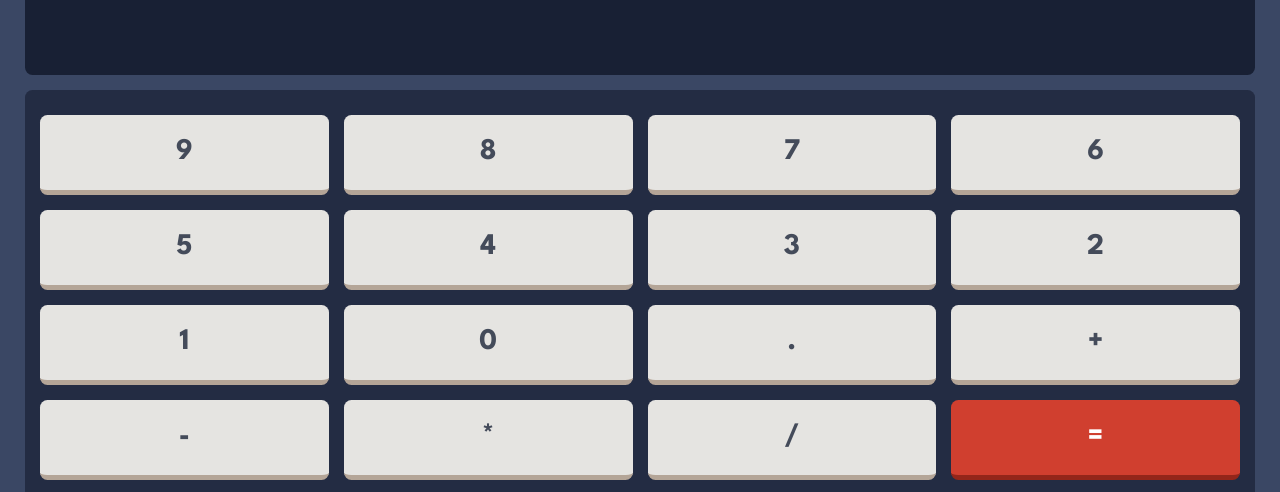
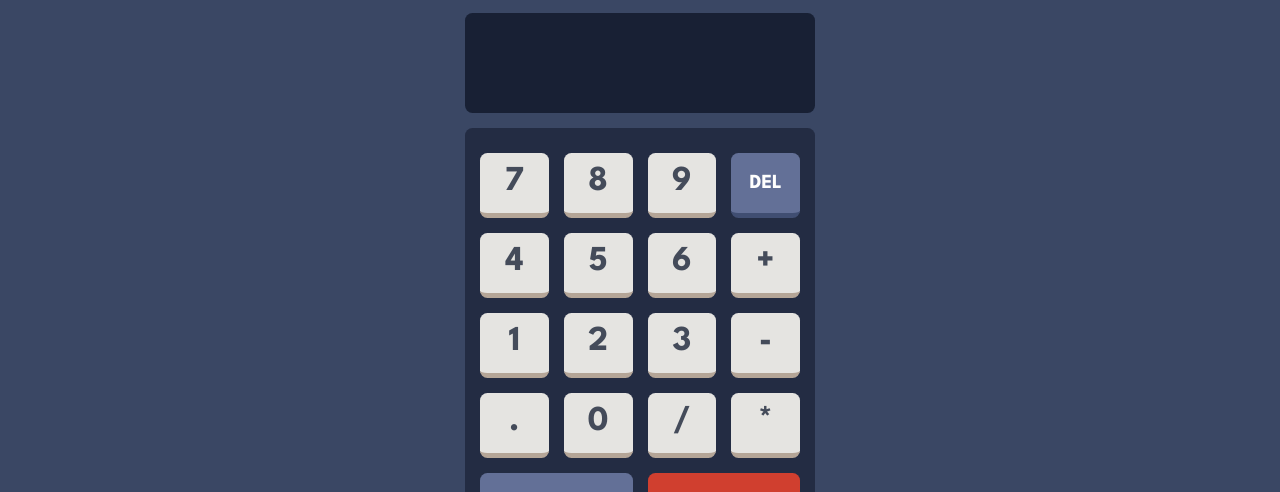
Before and after one commit to Daniel-Ezekiel/calculator, a website: page index.html in a window 1280 px wide. Shown: the part 145-637 px from the top of the page. Drawn offline with Linux system fonts and the light colour scheme.

Commit message:
style: finalised styles for calculator app using tailwindcss

```diff
--- a/index.html
+++ b/index.html
@@ -30,7 +30,7 @@
     <main
       class="bg-main-1 min-h-[100vh] grid grid-cols-1 justify-center items-center p-5"
     >
-      <div class="calculator">
+      <div class="calculator md:w-[35rem] mx-auto">
         <section class="grid grid-cols-2">
           <h1 class="font-bold text-[3rem] text-white">calc</h1>
 
@@ -40,11 +40,12 @@
             <div
               class="relative flex items-center w-[8rem] m-auto p-1 bg-toggle-1 rounded-full"
             >
-              <span class="absolute w-1/3 top-[-2rem] text-center text-[1.5rem]"
+              <span
+                class="absolute w-1/3 top-[-2rem] left-[0] text-center text-[1.5rem]"
                 >1</span
               >
               <span
-                class="absolute w-1/3 top-[-2rem] left-[50%] right-[50%] text-center text-[1.5rem]"
+                class="absolute w-1/3 top-[-2rem] left-[50%] translate-x-[-50%] text-center text-[1.5rem]"
                 >2</span
               >
               <span
@@ -59,100 +60,118 @@
         <section>
           <input
             type="number"
-            disabled
-            class="screen w-full rounded-xl h-[10rem] mt-4 bg-screen-1"
+            readonly
+            class="screen w-full rounded-xl h-[10rem] mt-4 bg-screen-1 text-5xl"
           />
 
           <div
             class="calculator-nums grid grid-cols-4 grid-rows-5 gap-3 mt-3 p-3 py-5 bg-toggle-1 rounded-xl"
           >
             <span
-              class="num bg-key3-bg-2 border-b-5 border-key3-shadow-1 p-3 rounded-xl font-bold text-grayish-blue text-[3rem] text-center uppercase"
+              class="num col-start-3 row-start-1 flex justify-center items-center h-[6.5rem] bg-key3-bg-2 border-b-5 border-key3-shadow-1 rounded-xl font-bold text-grayish-blue text-5xl text-center uppercase cursor-pointer"
+              role="button"
             >
               9
             </span>
             <span
-              class="num bg-key3-bg-2 border-b-5 border-key3-shadow-1 p-3 rounded-xl font-bold text-grayish-blue text-[3rem] text-center uppercase"
+              class="num flex justify-center items-center h-[6.5rem] bg-key3-bg-2 border-b-5 border-key3-shadow-1 rounded-xl font-bold text-grayish-blue text-5xl text-center uppercase cursor-pointer"
+              role="button"
             >
               8
             </span>
             <span
-              class="num bg-key3-bg-2 border-b-5 border-key3-shadow-1 p-3 rounded-xl font-bold text-grayish-blue text-[3rem] text-center uppercase"
+              class="num col-start-1 row-start-1 flex justify-center items-center h-[6.5rem] bg-key3-bg-2 border-b-5 border-key3-shadow-1 rounded-xl font-bold text-grayish-blue text-5xl text-center uppercase cursor-pointer"
+              role="button"
             >
               7
             </span>
             <span
-              class="num bg-key3-bg-2 border-b-5 border-key3-shadow-1 p-3 rounded-xl font-bold text-grayish-blue text-[3rem] text-center uppercase"
+              class="num col-start-3 row-start-2 flex justify-center items-center h-[6.5rem] bg-key3-bg-2 border-b-5 border-key3-shadow-1 rounded-xl font-bold text-grayish-blue text-5xl text-center uppercase cursor-pointer"
+              role="button"
             >
               6
             </span>
             <span
-              class="num bg-key3-bg-2 border-b-5 border-key3-shadow-1 p-3 rounded-xl font-bold text-grayish-blue text-[3rem] text-center uppercase"
+              class="num flex justify-center items-center h-[6.5rem] bg-key3-bg-2 border-b-5 border-key3-shadow-1 rounded-xl font-bold text-grayish-blue text-5xl text-center uppercase cursor-pointer"
+              role="button"
             >
               5
             </span>
             <span
-              class="num bg-key3-bg-2 border-b-5 border-key3-shadow-1 p-3 rounded-xl font-bold text-grayish-blue text-[3rem] text-center uppercase"
+              class="num col-start-1 row-start-2 flex justify-center items-center h-[6.5rem] bg-key3-bg-2 border-b-5 border-key3-shadow-1 rounded-xl font-bold text-grayish-blue text-5xl text-center uppercase cursor-pointer"
+              role="button"
             >
               4
             </span>
             <span
-              class="num bg-key3-bg-2 border-b-5 border-key3-shadow-1 p-3 rounded-xl font-bold text-grayish-blue text-[3rem] text-center uppercase"
+              class="num col-start-3 row-start-3 flex justify-center items-center h-[6.5rem] bg-key3-bg-2 border-b-5 border-key3-shadow-1 rounded-xl font-bold text-grayish-blue text-5xl text-center uppercase cursor-pointer"
+              role="button"
             >
               3
             </span>
             <span
-              class="num bg-key3-bg-2 border-b-5 border-key3-shadow-1 p-3 rounded-xl font-bold text-grayish-blue text-[3rem] text-center uppercase"
+              class="num flex justify-center items-center h-[6.5rem] bg-key3-bg-2 border-b-5 border-key3-shadow-1 rounded-xl font-bold text-grayish-blue text-5xl text-center uppercase cursor-pointer"
+              role="button"
             >
               2
             </span>
             <span
-              class="num bg-key3-bg-2 border-b-5 border-key3-shadow-1 p-3 rounded-xl font-bold text-grayish-blue text-[3rem] text-center uppercase"
+              class="num col-start-1 row-start-3 flex justify-center items-center h-[6.5rem] bg-key3-bg-2 border-b-5 border-key3-shadow-1 rounded-xl font-bold text-grayish-blue text-5xl text-center uppercase cursor-pointer"
+              role="button"
             >
               1
             </span>
             <span
-              class="num bg-key3-bg-2 border-b-5 border-key3-shadow-1 p-3 rounded-xl font-bold text-grayish-blue text-[3rem] text-center uppercase"
+              class="num flex justify-center items-center h-[6.5rem] bg-key3-bg-2 border-b-5 border-key3-shadow-1 rounded-xl font-bold text-grayish-blue text-5xl text-center uppercase cursor-pointer"
+              role="button"
             >
               0
             </span>
             <span
-              class="num bg-key3-bg-2 border-b-5 border-key3-shadow-1 p-3 rounded-xl font-bold text-grayish-blue text-[3rem] text-center uppercase"
+              class="num col-start-1 row-start-4 flex justify-center items-center h-[6.5rem] bg-key3-bg-2 border-b-5 border-key3-shadow-1 rounded-xl font-bold text-grayish-blue text-5xl text-center uppercase cursor-pointer"
+              role="button"
             >
               .
             </span>
             <span
-              class="num bg-key3-bg-2 border-b-5 border-key3-shadow-1 p-3 rounded-xl font-bold text-grayish-blue text-[3rem] text-center uppercase"
+              class="num col-start-4 row-start-2 flex justify-center items-center h-[6.5rem] bg-key3-bg-2 border-b-5 border-key3-shadow-1 rounded-xl font-bold text-grayish-blue text-5xl text-center uppercase cursor-pointer"
+              role="button"
             >
               +
             </span>
             <span
-              class="num bg-key3-bg-2 border-b-5 border-key3-shadow-1 p-3 rounded-xl font-bold text-grayish-blue text-[3rem] text-center uppercase"
+              class="num col-start-4 row-start-3 flex justify-center items-center h-[6.5rem] bg-key3-bg-2 border-b-5 border-key3-shadow-1 rounded-xl font-bold text-grayish-blue text-5xl text-center uppercase cursor-pointer"
+              role="button"
             >
               -
             </span>
             <span
-              class="num bg-key3-bg-2 border-b-5 border-key3-shadow-1 p-3 rounded-xl font-bold text-grayish-blue text-[3rem] text-center uppercase"
+              class="num col-start-4 row-start-4 flex justify-center items-center h-[6.5rem] bg-key3-bg-2 border-b-5 border-key3-shadow-1 rounded-xl font-bold text-grayish-blue text-5xl text-center uppercase cursor-pointer"
+              role="button"
             >
               *
             </span>
             <span
-              class="num bg-key3-bg-2 border-b-5 border-key3-shadow-1 p-3 rounded-xl font-bold text-grayish-blue text-[3rem] text-center uppercase"
+              class="num flex justify-center items-center h-[6.5rem] bg-key3-bg-2 border-b-5 border-key3-shadow-1 rounded-xl font-bold text-grayish-blue text-5xl text-center uppercase cursor-pointer"
+              role="button"
             >
               /
             </span>
             <span
-              class="num bg-key2-bg-1 border-b-5 border-key2-shadow-1 p-3 rounded-xl font-bold text-[3rem] text-white text-center uppercase"
+              class="num col-start-3 col-span-2 row-start-5 flex justify-center items-center h-[6.5rem] bg-key2-bg-1 border-b-5 border-key2-shadow-1 rounded-xl font-bold text-2xl text-white text-center uppercase cursor-pointer"
+              role="button"
             >
               =
             </span>
             <span
-              class="num bg-key1-bg-1 border-b-5 border-key1-shadow-1 p-3 rounded-xl font-bold text-[3rem] text-white text-center uppercase"
+              class="num col-start-4 row-start-1 flex justify-center items-center h-[6.5rem] bg-key1-bg-1 border-b-5 border-key1-shadow-1 rounded-xl font-bold text-2xl text-white text-center uppercase cursor-pointer"
+              role="button"
             >
               del
             </span>
             <span
-              class="num bg-key1-bg-1 border-b-5 border-key1-shadow-1 p-3 rounded-xl font-bold text-[3rem] text-white text-center uppercase"
+              class="num col-start-1 col-span-2 row-start-5 flex justify-center items-center h-[6.5rem] bg-key1-bg-1 border-b-5 border-key1-shadow-1 rounded-xl font-bold text-2xl text-white text-center uppercase cursor-pointer"
+              role="button"
             >
               reset
             </span>
```
Also changed, not shown: css/output.css.
